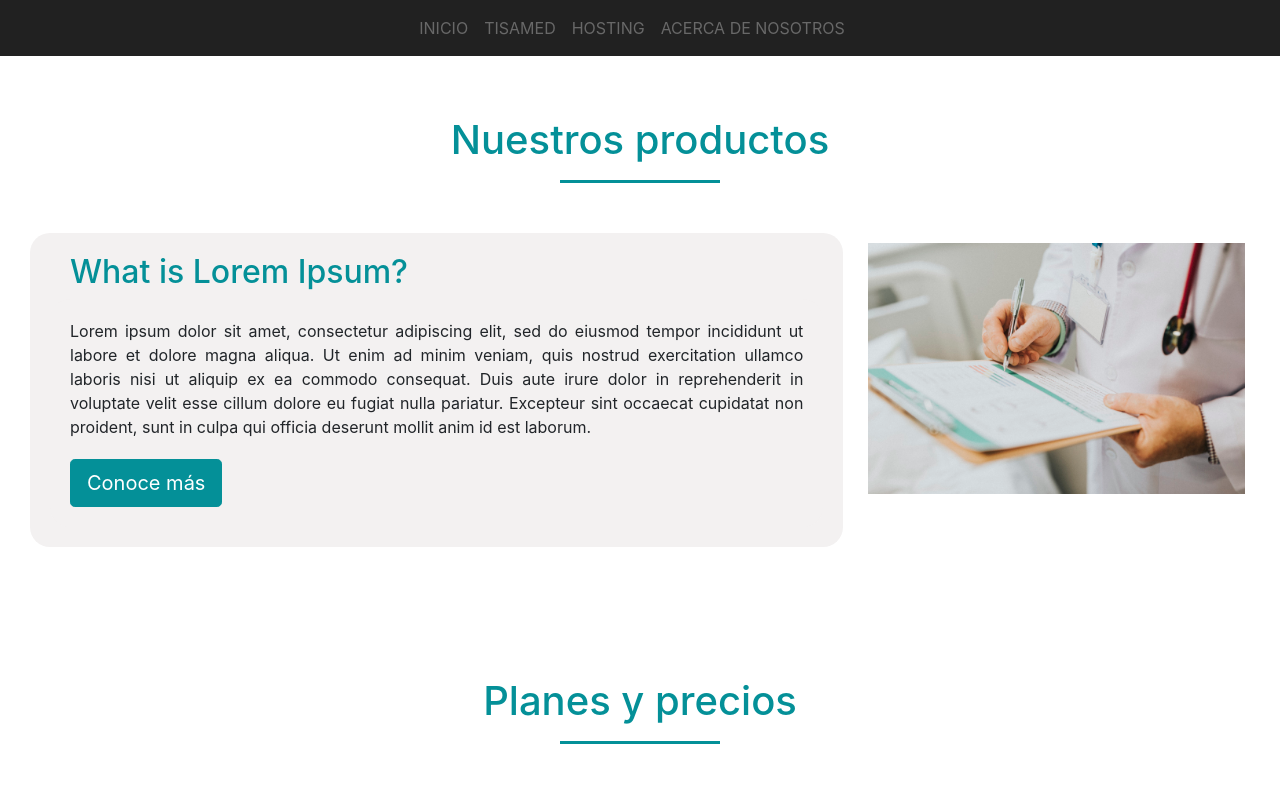
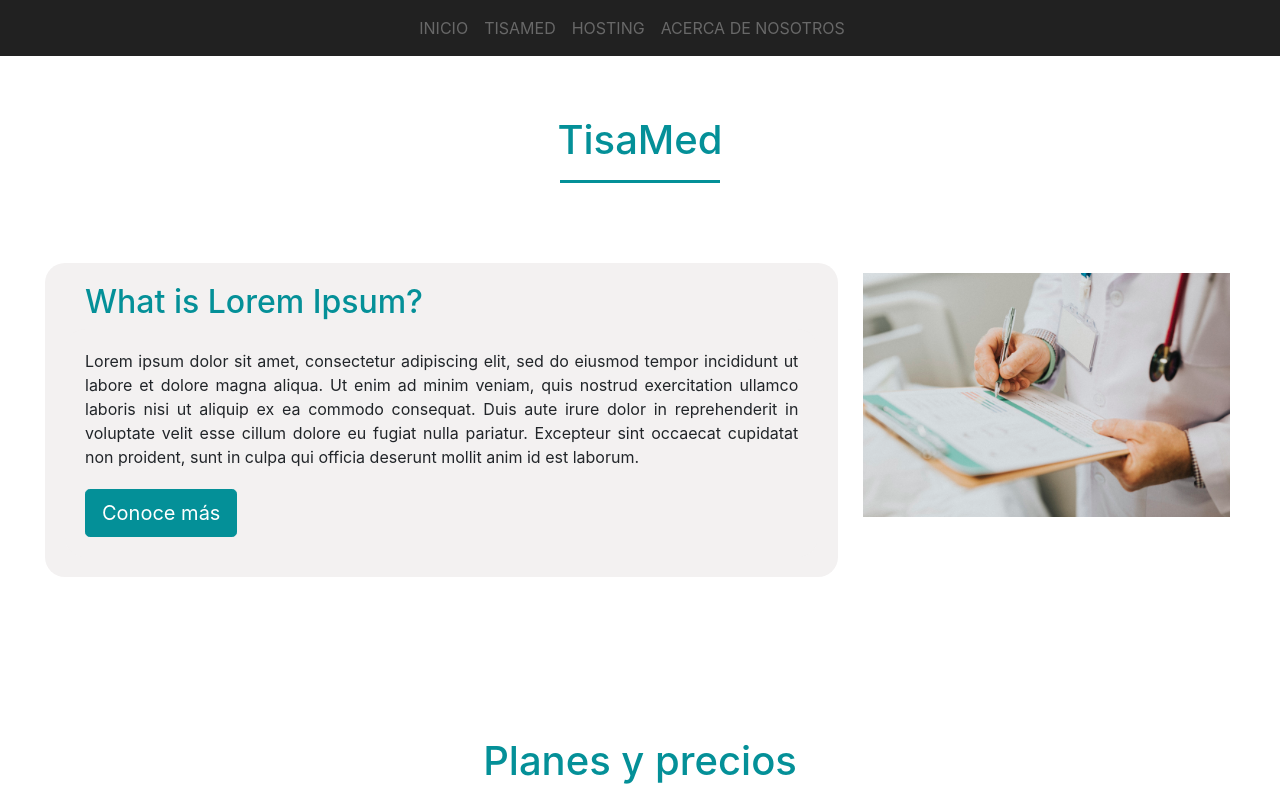
Before and after one commit to lmtejada/t-landing, a Gatsby site: page /tisa-med in a window 1280 px wide. Shown: the top 791 px of the page. Built offline with nearby package versions, Linux system fonts and the light colour scheme; Gatsby itself is replaced by a stand-in of ours.

Commit message:
Refacto on Product component

```diff
--- a/src/components/plans/plans.scss
+++ b/src/components/plans/plans.scss
@@ -1,7 +1,6 @@
 @import '../../sass/variables.scss';
 
 .plans {
-    padding-top: 50px;
     h1 {
         color: $color-primary-branding;
     }
--- /dev/null
+++ b/src/components/product/product.js
@@ -0,0 +1,15 @@
+import React from "react";
+
+import Container from 'react-bootstrap/Container';
+
+import "./product.scss";
+
+const Product = ({ productTitle, children }) => (
+    <Container className="product col-sm-12">
+        <h1 className="text-center">{productTitle}</h1>
+        <hr className="divider" />
+        {children}
+    </Container>
+)
+
+export default Product;
--- a/src/components/products/products.scss
+++ b/src/components/product/product.scss
@@ -1,6 +1,6 @@
 @import '../../sass/variables.scss';
 
-.products {
+.product {
     margin: 30px auto 50px auto;
     padding: 30px;
     h1 {
--- a/src/components/products/products.js
+++ /dev/null
@@ -1,21 +0,0 @@
-import React from "react";
-
-import Container from 'react-bootstrap/Container';
-import ProductCard from "./productCard";
-
-import image from "../../images/medicine.jpeg";
-import "./products.scss";
-
-const Products = () => (
-    <Container className="products col-sm-12">
-        <h1 className="text-center">Nuestros productos</h1>
-        <hr className="divider" />
-        <ProductCard
-            image={image} title="What is Lorem Ipsum?">
-            Lorem ipsum dolor sit amet, consectetur adipiscing elit, sed do eiusmod tempor incididunt ut labore et dolore magna aliqua. Ut enim ad minim veniam, quis nostrud exercitation ullamco laboris nisi ut aliquip ex ea commodo consequat. Duis aute irure dolor in reprehenderit in voluptate velit esse cillum dolore eu fugiat nulla pariatur. Excepteur sint occaecat cupidatat non proident, sunt in culpa qui officia deserunt mollit anim id est laborum.
-            <button type="button" className="btn btn-primary btn-lg align-self-center">Conoce más</button>
-        </ProductCard>
-    </Container>
-)
-
-export default Products;
--- a/src/pages/tisa-med.js
+++ b/src/pages/tisa-med.js
@@ -1,18 +1,26 @@
 import React from "react";
-// import { Link } from "gatsby";
 
 import Layout from "../components/layout";
 import SEO from "../components/seo";
 
-import Products from "../components/products/products";
+import Product from "../components/product/product";
 import Plans from "../components/plans/plans";
+import ProductCard from "../components/product/productCard";
+
+import image from "../images/medicine.jpeg";
 
 const TisaMed = () => (
     <Layout>
         <SEO title="TisaMed" />
-        <Products />
+        <Product productTitle="TisaMed">
+            <ProductCard
+                image={image}
+                title="What is Lorem Ipsum?">
+                Lorem ipsum dolor sit amet, consectetur adipiscing elit, sed do eiusmod tempor incididunt ut labore et dolore magna aliqua. Ut enim ad minim veniam, quis nostrud exercitation ullamco laboris nisi ut aliquip ex ea commodo consequat. Duis aute irure dolor in reprehenderit in voluptate velit esse cillum dolore eu fugiat nulla pariatur. Excepteur sint occaecat cupidatat non proident, sunt in culpa qui officia deserunt mollit anim id est laborum.
+                <button type="button" className="btn btn-primary btn-lg align-self-center">Conoce más</button>
+            </ProductCard>
+        </Product>
         <Plans />
-        {/* <Link to="/about-us/">Go to page 2</Link> */}
     </Layout>
 )
 
```
Also changed, not shown: src/components/product/productCard.js (renamed from src/components/products/productCard.js), src/components/product/productCard.scss (renamed from src/components/products/productCard.scss).
